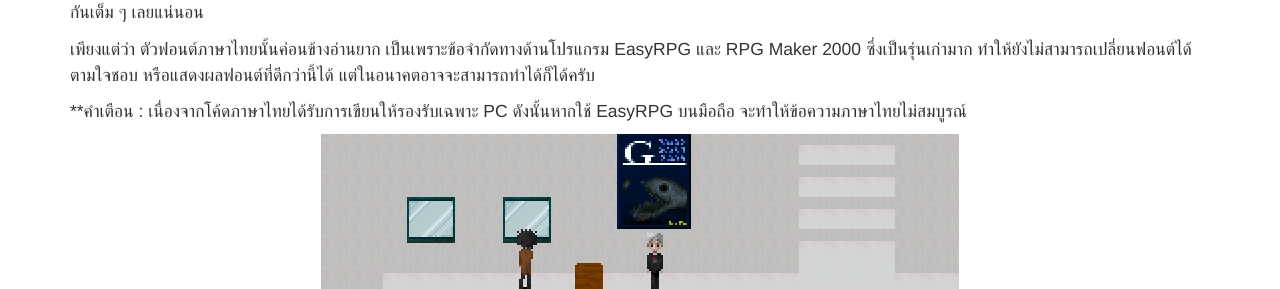
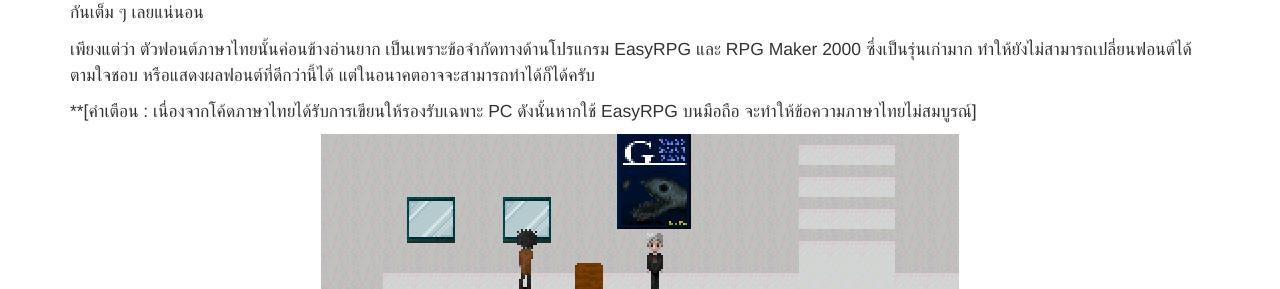
Before and after one commit to pureexe/wez, a Jekyll site: the page built from _article/ibnew.md, in a window 1280 px wide and 900 px high, scrolled down 2259 px. Shown: the part 159-448 px from the top of the window. Built offline with Jekyll 4.4.1, drawn with Linux system fonts in a browser that asks for light colours.

```diff
--- a/_article/ibnew.md
+++ b/_article/ibnew.md
@@ -27,7 +27,7 @@ date: 2018-04-28 T00:00:00.000+07:00
 เพียงแต่ว่า ตัวฟอนต์ภาษาไทยนั้นค่อนข้างอ่านยาก เป็นเพราะข้อจำกัดทางด้านโปรแกรม EasyRPG และ RPG Maker 2000
 ซึ่งเป็นรุ่นเก่ามาก ทำให้ยังไม่สามารถเปลี่ยนฟอนต์ได้ตามใจชอบ หรือแสดงผลฟอนต์ที่ดีกว่านี้ได้ แต่ในอนาคตอาจจะสามารถทำได้ก็ได้ครับ
 
-**คำเตือน : เนื่องจากโค้ดภาษาไทยได้รับการเขียนให้รองรับเฉพาะ PC ดังนั้นหากใช้ EasyRPG บนมือถือ จะทำให้ข้อความภาษาไทยไม่สมบูรณ์
+**[คำเตือน : เนื่องจากโค้ดภาษาไทยได้รับการเขียนให้รองรับเฉพาะ PC ดังนั้นหากใช้ EasyRPG บนมือถือ จะทำให้ข้อความภาษาไทยไม่สมบูรณ์]
 
 ![](/assets/images/ibnew/ibbadthai.jpg)
 
```
